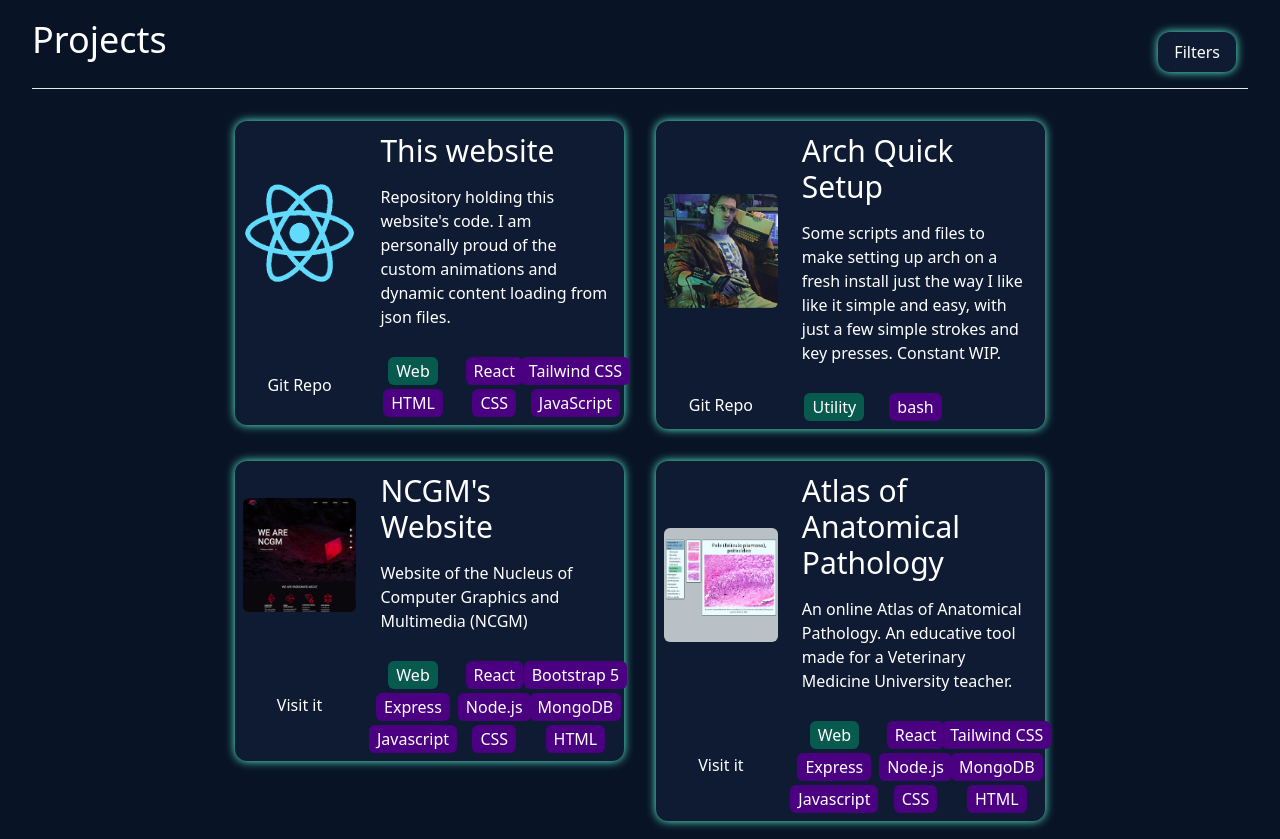
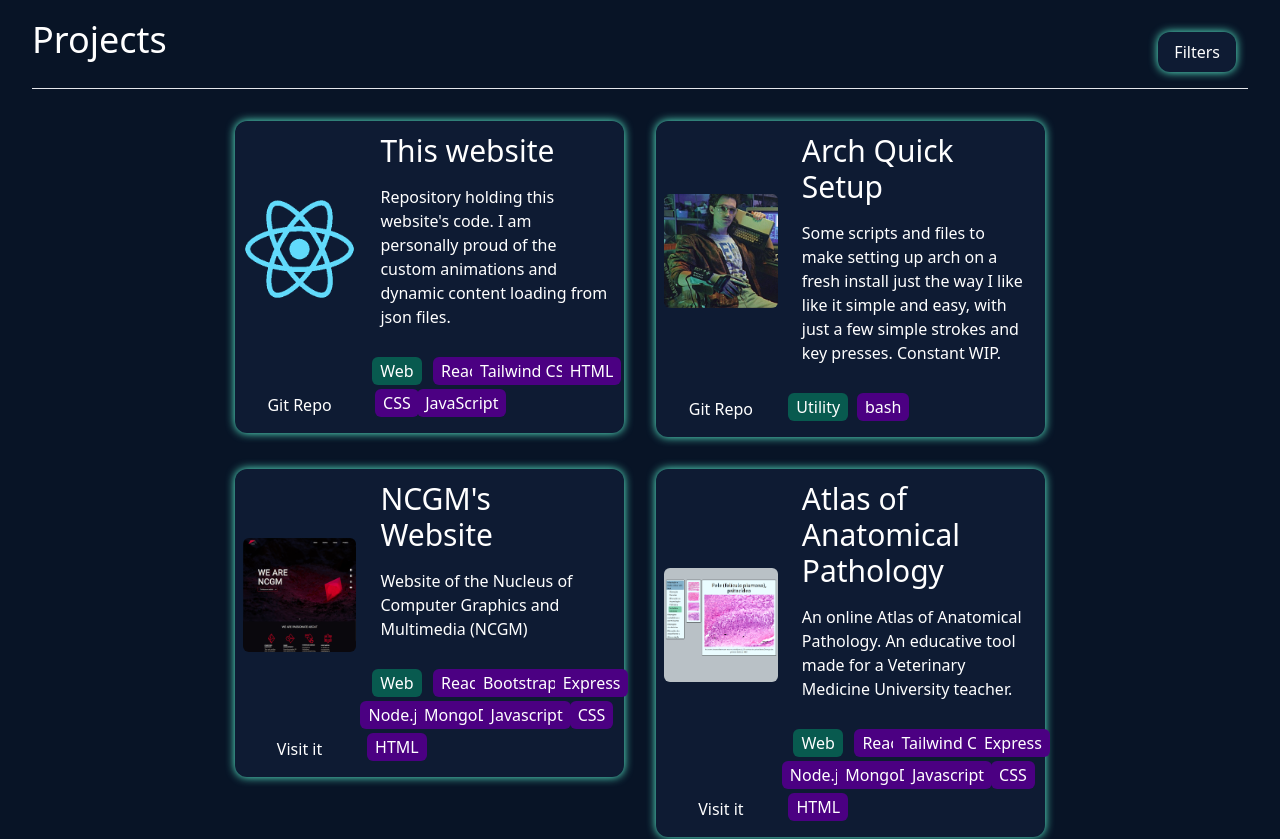
Before and after one commit to Retchut/website, a React (Create React App) app: page / in a window 1280 px wide. Shown: the part 920-1759 px from the top of the page. Built offline with nearby package versions, Linux system fonts and the light colour scheme.

Commit message:
fix: fix project image and button positioning

```diff
--- a/src/Components/Project/Project.jsx
+++ b/src/Components/Project/Project.jsx
@@ -1,31 +1,31 @@
 function getImage(folderPath, imgName){
     return (
-        <div className="h-full p-2 flex justify-center items-center">
-            <img className="max-h-full rounded-md" src={folderPath + imgName} alt={imgName} />
+        <div className="grow p-2 flex justify-center items-center">
+            <img className="w-thumb h-auto rounded-md" src={folderPath + imgName} alt={imgName} />
+        </div>
+    )
+}
+
+function getButton(buttonText, buttonUrl) {
+    return (
+        <div className="flex justify-center items-end">
+            <a className="link-btn my-2" href={buttonUrl}>{buttonText}</a>
         </div>
     )
 }
 
 function getDescription(name, description){
     return (
-        <div className="px-4 pt-3 pb-4">
+        <div className="grow px-4 pt-3 pb-4">
             <p className="text-3xl pb-4">{name}</p>
             <p>{description}</p>
         </div>
     )
 }
 
-function getButton(buttonText, buttonUrl) {
-    return (
-        <div className="h-full flex justify-center items-center">
-            <a className="link-btn" href={buttonUrl}>{buttonText}</a>
-        </div>
-    )
-}
-
 function getTags(projectName, tags, techs){
     return (
-        <div className="h-full p-2 grid grid-cols-3">
+        <div className="my-2 pb-2 grid grid-cols-4">
             {tags.map((tag, index) =>
                 <div key={projectName + "Tag" + index} className="flex h-min justify-center">
                     <p className="whitespace-nowrap px-2 py-0.5 mb-0 my-1 bg-tag rounded-md">{tag}</p>
@@ -46,16 +46,16 @@ function Project(props) {
     return (
         <div className="background-box grid grid-cols-3">
             <div className="col-span-1">
-                {getImage("./Images/Projects/", imgName)}
+                <div className="h-full flex flex-col">
+                    {getImage("./Images/Projects/", imgName)}
+                    {getButton(buttonText, buttonUrl)}
+                </div>
             </div>
             <div className="col-span-2">
-                {getDescription(name, description)}
-            </div>
-            <div className="col-span-1">
-                {getButton(buttonText, buttonUrl)}
-            </div>
-            <div className="col-span-2">
-                {getTags(name, tags, techs)}
+                <div className="h-full flex flex-col">
+                    {getDescription(name, description)}
+                    {getTags(name, tags, techs)}
+                </div>
             </div>
         </div>
     )
--- a/tailwind.config.js
+++ b/tailwind.config.js
@@ -25,6 +25,9 @@ module.exports = {
       boxShadow: {
         'section': '0px 0px 10px',
         'dropdown-item': '0px 0px 1px',
+      },
+      spacing: {
+        'thumb': '10rem'
       }
     }
   },
```
